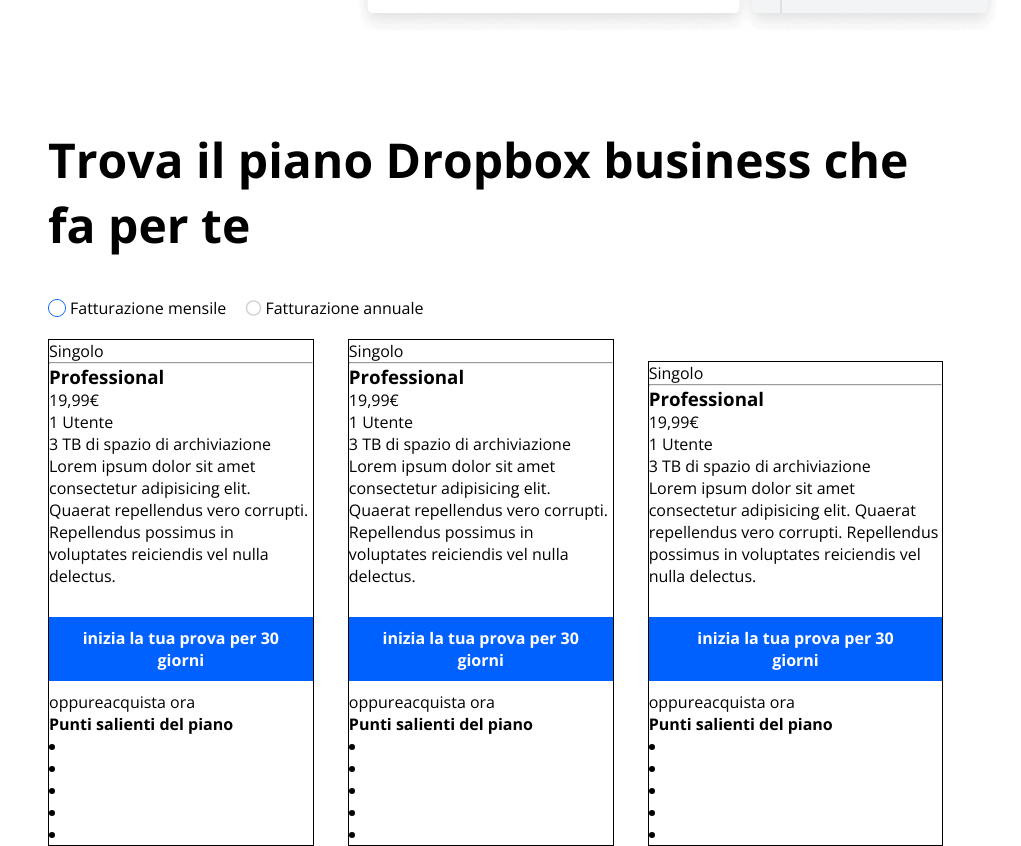
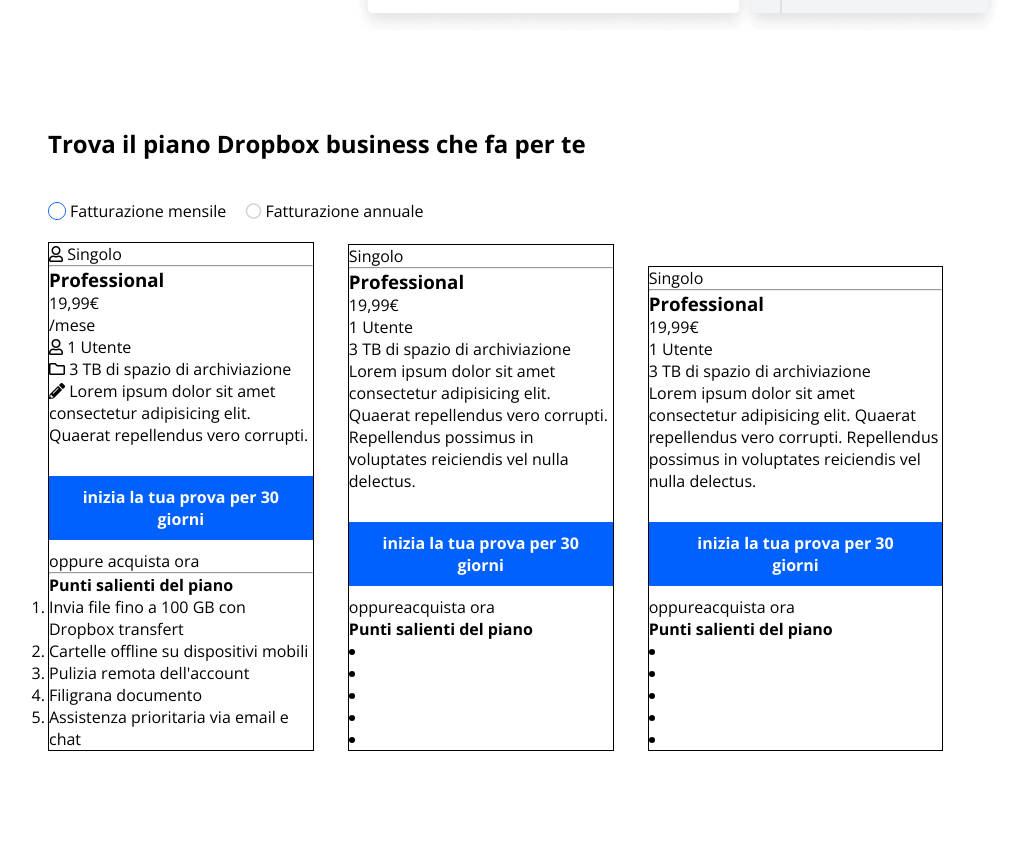
Before and after one commit to NicolaL95/htmlcss-dropbox, a plain HTML site: page index.html in a window 1280 px wide. Shown: the part 1063-1909 px from the top of the page, without its empty margins (144-1165 px from the left). After the commit the page ends 1814 px from the top, so only its background shows below. Drawn offline with nearby package versions, Linux system fonts and the light colour scheme.

Commit message:
inserimento stile colonne

```diff
--- a/index.html
+++ b/index.html
@@ -69,22 +69,61 @@
             <section class="dropbox_plan">
                 <div class="business_plan small_container_size">
                     <div class="business_plan_head">
-                        <h2 class="plan_title">Trova il piano Dropbox business che fa per te</h2>
+                        <h2 class="piano_main_title">Trova il piano Dropbox business che fa per te</h2>
                         <p><i class="far fa-circle circle_border"></i>Fatturazione mensile</p>
                         <p><i class="far fa-circle circle_empty"></i>Fatturazione annuale</p>
                     </div>
+
+
                     <div class="piani_abbonamento">
                         <div class="piano_singolo piano_style piano_format">
                             <div class="piano_border">
+                                <p class="tipo_piano"><i class="far fa-user"></i>
+                                    Singolo</p>
+                                <hr>
+                                <div class="desc_container">
+                                    <h3 class="piano_title">Professional</h3>
+                                    <p class="piano_costo">19,99&euro;</p>
+                                    <p class="piano_durata">/mese</p>
+                                    <p class="piano_caratteristiche"><i class="far fa-user"></i>
+                                        1 Utente</p>
+                                    <p class="piano_caratteristiche"><i class="far fa-folder"></i>
+                                        3 TB di spazio di archiviazione</p>
+                                    <p class="piano_caratteristiche"><i class="fas fa-pencil-alt"></i>
+                                        Lorem ipsum dolor sit amet consectetur adipisicing
+                                        elit.
+                                        Quaerat repellendus vero corrupti.</p>
+                                    <button class="btn_bw btn_middle" type="button">inizia la tua prova per 30
+                                        giorni</button>
+                                    oppure<span class="underline_blue"> acquista ora</span>
+                                    <hr class="cut">
+                                    <h4 class="benefit_title">
+                                        Punti salienti del piano
+                                    </h4>
+                                    <ol class="benefit_list">
+                                        <li><span></span>Invia file fino a 100 GB con Dropbox transfert</li>
+                                        <li><span></span>Cartelle offline su dispositivi mobili</li>
+                                        <li><span></span>Pulizia remota dell'account</li>
+                                        <li><span></span>Filigrana documento</li>
+                                        <li><span></span>Assistenza prioritaria via email e chat</li>
+                                    </ol>
+                                </div>
+                            </div>
+                        </div>
+
+                        <div class="piano_team piano_style piano_format">
+                            <div class="piano_border">
                                 <p class="tipo_piano">Singolo</p>
                                 <hr>
+                                <div class="desc_container">
                                     <h3 class="piano_title">Professional</h3>
                                     <p class="piano_costo">19,99&euro;</p>
                                     <p class="piano_caratteristiche">1 Utente</p>
                                     <p class="piano_caratteristiche">3 TB di spazio di archiviazione</p>
                                     <p class="piano_caratteristiche">Lorem ipsum dolor sit amet consectetur adipisicing
                                         elit.
-                                    Quaerat repellendus vero corrupti. Repellendus possimus in voluptates reiciendis vel
+                                        Quaerat repellendus vero corrupti. Repellendus possimus in voluptates reiciendis
+                                        vel
                                         nulla
                                         delectus.</p>
                                     <button class="btn_bw btn_middle" type="button">inizia la tua prova per 30
@@ -102,18 +141,20 @@
                                     <li><span></span></li>
                                 </div>
                             </div>
-
-                        <div class="piano_team piano_style piano_format">
+                        </div>
+                        <div class="piano_team piano_style">
                             <div class="piano_border">
                                 <p class="tipo_piano">Singolo</p>
                                 <hr>
+                                <div class="desc_container">
                                     <h3 class="piano_title">Professional</h3>
                                     <p class="piano_costo">19,99&euro;</p>
                                     <p class="piano_caratteristiche">1 Utente</p>
                                     <p class="piano_caratteristiche">3 TB di spazio di archiviazione</p>
                                     <p class="piano_caratteristiche">Lorem ipsum dolor sit amet consectetur adipisicing
                                         elit.
-                                    Quaerat repellendus vero corrupti. Repellendus possimus in voluptates reiciendis vel
+                                        Quaerat repellendus vero corrupti. Repellendus possimus in voluptates reiciendis
+                                        vel
                                         nulla
                                         delectus.</p>
                                     <button class="btn_bw btn_middle" type="button">inizia la tua prova per 30
@@ -131,35 +172,7 @@
                                     <li><span></span></li>
                                 </div>
                             </div>
-                        <div class="piano_team piano_style">
-                            <div class="piano_border">
-                                <p class="tipo_piano">Singolo</p>
-                                <hr>
-                                <h3 class="piano_title">Professional</h3>
-                                <p class="piano_costo">19,99&euro;</p>
-                                <p class="piano_caratteristiche">1 Utente</p>
-                                <p class="piano_caratteristiche">3 TB di spazio di archiviazione</p>
-                                <p class="piano_caratteristiche">Lorem ipsum dolor sit amet consectetur adipisicing
-                                    elit.
-                                    Quaerat repellendus vero corrupti. Repellendus possimus in voluptates reiciendis vel
-                                    nulla
-                                    delectus.</p>
-                                <button class="btn_bw btn_middle" type="button">inizia la tua prova per 30
-                                    giorni</button>
-                                oppure<span class="underline_blue">acquista ora</span>
-                                <br class="cut">
-                                <h4 class="benefit_title">
-                                    Punti salienti del piano
-                                </h4>
-                                <ol class="benefit_list"></ol>
-                                <li><span></span></li>
-                                <li><span></span></li>
-                                <li><span></span></li>
-                                <li><span></span></li>
-                                <li><span></span></li>
                         </div>
-                        </div>
-
 
                     </div>
                 </div>
```
Lines whose indentation alone changed are shown as unchanged.
